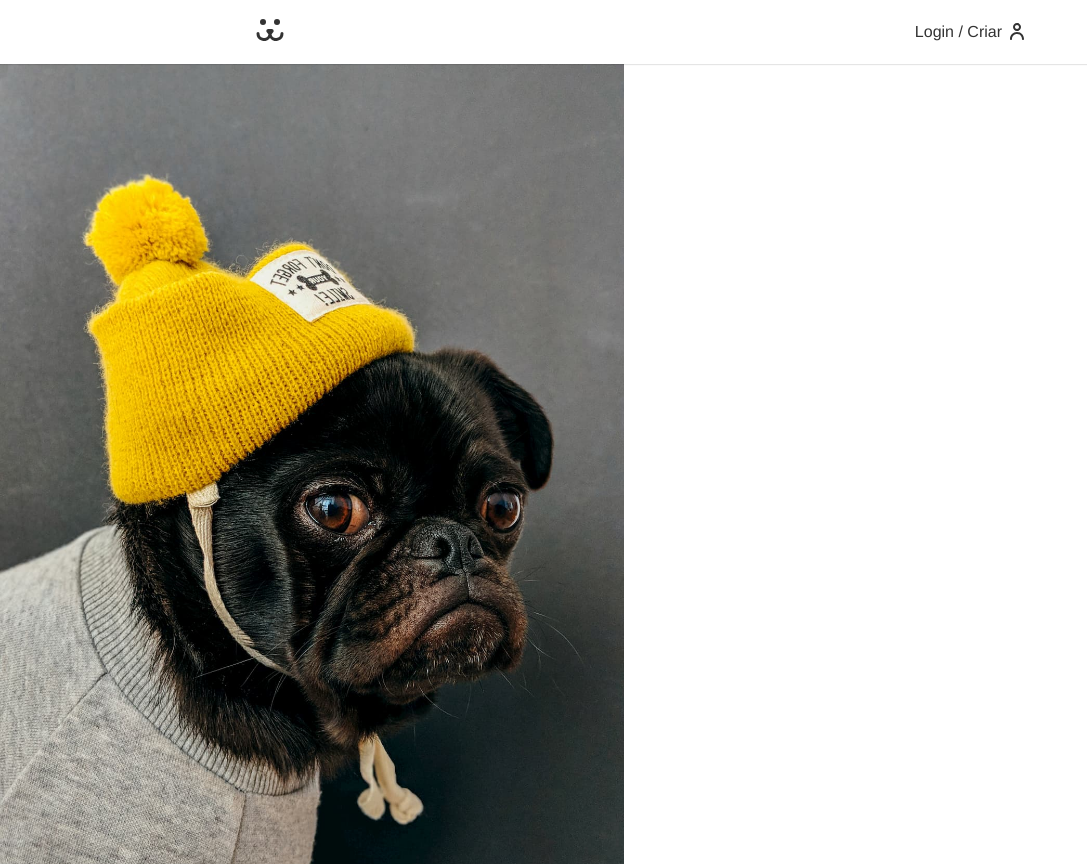
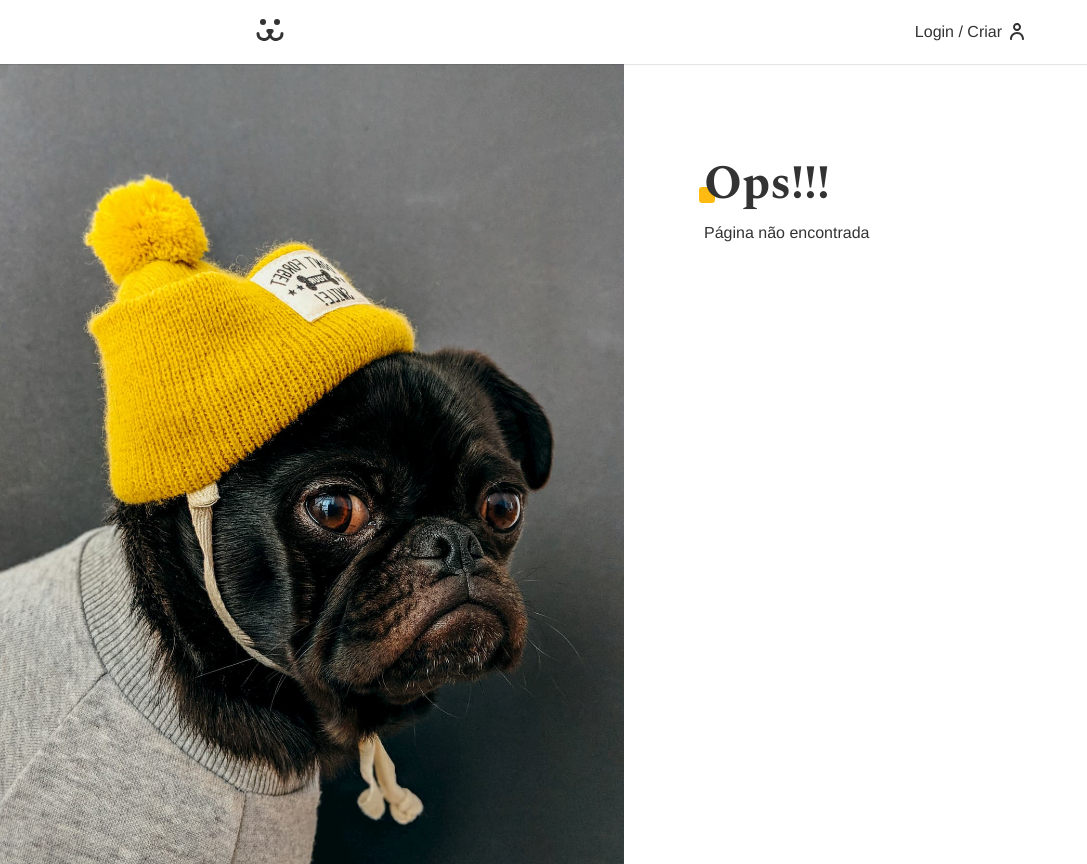
Before and after one commit to ManoelReisDev/dogs-react, a React (Vite) app: page /login/resetar/resetar in a window 1280 px wide. Shown: the whole page, without its empty margins (0-1087 px from the left). Built offline with nearby package versions, Linux system fonts and the light colour scheme.

Commit message:
feat: create user profile, 404 page and apply proptypes to feed

```diff
--- a/src/App.jsx
+++ b/src/App.jsx
@@ -5,9 +5,11 @@ import Header from "./Components/Header";
 import Footer from "./Components/Footer";
 import User from "./Components/User/User";
 import Photo from "./Components/Photo/Photo";
+import NotFound from "./Components/Errors/NotFound";
 import { BrowserRouter, Routes, Route } from "react-router-dom";
 import { UserStorage } from "./Contexts/UserContext";
 import ProtectedRoute from "./Components/Helpers/ProtectedRoute";
+import UserProfile from "./Components/User/UserProfile";
 
 function App() {
   return (
@@ -27,7 +29,8 @@ function App() {
               }
             />
             <Route path="foto/:id" element={<Photo />} />
-            <Route path="*" element={<Home />} />
+            <Route path="perfil/:user" element={<UserProfile/>} />
+            <Route path="*" element={<NotFound />} />
           </Routes>
           <Footer />
         </UserStorage>
--- /dev/null
+++ b/src/Components/Errors/NotFound.jsx
@@ -0,0 +1,10 @@
+const NotFound = () => {
+  return (
+    <div className="container mainContainer">
+      <h1 className="title">Ops!!!</h1>
+      <p>Página não encontrada</p>
+    </div>
+  );
+};
+
+export default NotFound;
--- a/src/Components/Feed/Feed.jsx
+++ b/src/Components/Feed/Feed.jsx
@@ -1,6 +1,7 @@
 import FeedModal from "./FeedModal";
 import FeedPhotos from "./FeedPhotos";
 import { useState, useEffect } from "react";
+import PropTypes from "prop-types";
 
 const Feed = ({ user }) => {
   const [modalPhoto, setModalPhoto] = useState(null);
@@ -49,4 +50,15 @@ const Feed = ({ user }) => {
   );
 };
 
+Feed.defaultProps = {
+  user: 0,
+};
+
+Feed.propTypes = {
+  user: PropTypes.oneOfType([
+    PropTypes.string.isRequired,
+    PropTypes.number.isRequired,
+  ]),
+};
+
 export default Feed;
--- a/src/Components/Login/Login.jsx
+++ b/src/Components/Login/Login.jsx
@@ -3,6 +3,7 @@ import LoginForm from "./LoginForm";
 import LoginCreateForm from "./LoginCreateForm.jsx";
 import LoginRecoveryForm from "./LoginRecoveryForm.jsx";
 import LoginResetForm from "./LoginResetForm.jsx";
+import NotFound from "../Errors/NotFound.jsx";
 import { useContext } from "react";
 import { UserContext } from "../../Contexts/UserContext";
 import styles from "./Login.module.css";
@@ -22,6 +23,7 @@ const login = () => {
           <Route path="criar" element={<LoginCreateForm />} />
           <Route path="perdeu" element={<LoginRecoveryForm />} />
           <Route path="resetar" element={<LoginResetForm />} />
+          <Route path="*" element={<NotFound />} />
         </Routes>
       </div>
     </section>
--- a/src/Components/User/User.jsx
+++ b/src/Components/User/User.jsx
@@ -3,6 +3,7 @@ import { Routes, Route } from "react-router-dom";
 import Feed from "../Feed/Feed";
 import UserPhotoPost from "./UserPhotoPost";
 import UserStats from "./UserStats";
+import NotFound from "../Errors/NotFound";
 import { useContext } from "react";
 import { UserContext } from "../../Contexts/UserContext";
 
@@ -16,6 +17,7 @@ const User = () => {
         <Route path="/" element={<Feed user={data.id} />} />
         <Route path="postar" element={<UserPhotoPost />} />
         <Route path="estatisticas" element={<UserStats />} />
+        <Route path="*" element={<NotFound />} />
       </Routes>
     </section>
   );
--- /dev/null
+++ b/src/Components/User/UserProfile.jsx
@@ -0,0 +1,15 @@
+import { useParams } from 'react-router-dom';
+import Feed from '../Feed/Feed';
+
+const UserProfile = () => {
+  const { user } = useParams();
+
+  return (
+    <section className="container mainSection">
+        <h1 className="title">{user}</h1>
+        <Feed user={user} />
+    </section>
+  )
+}
+
+export default UserProfile;
```
